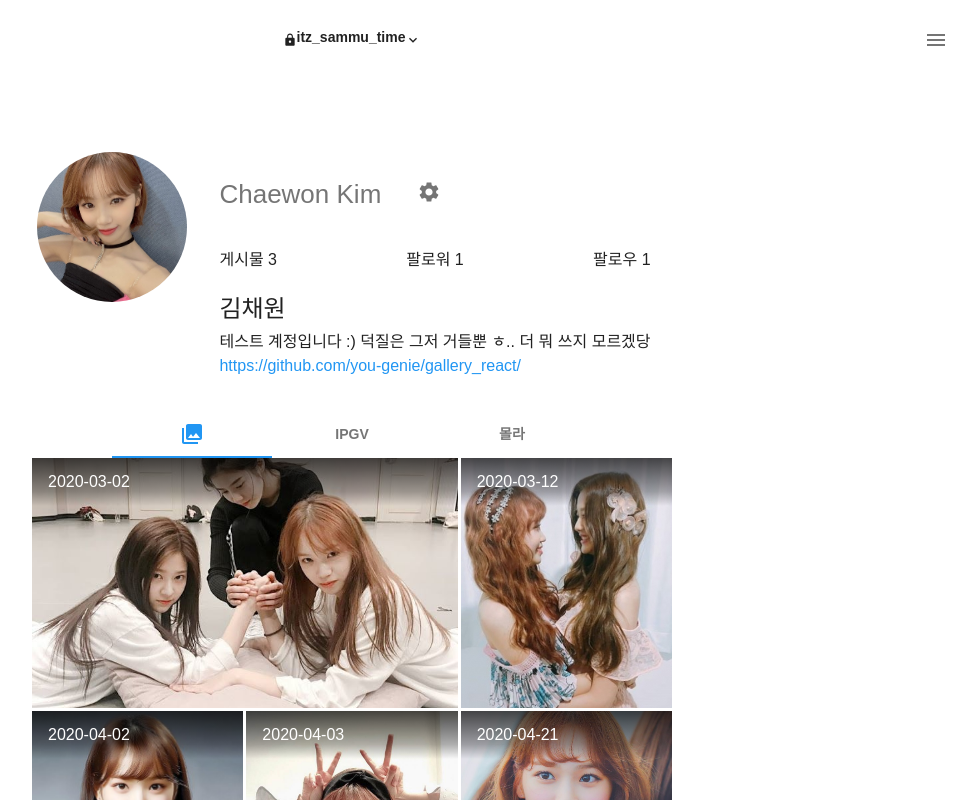
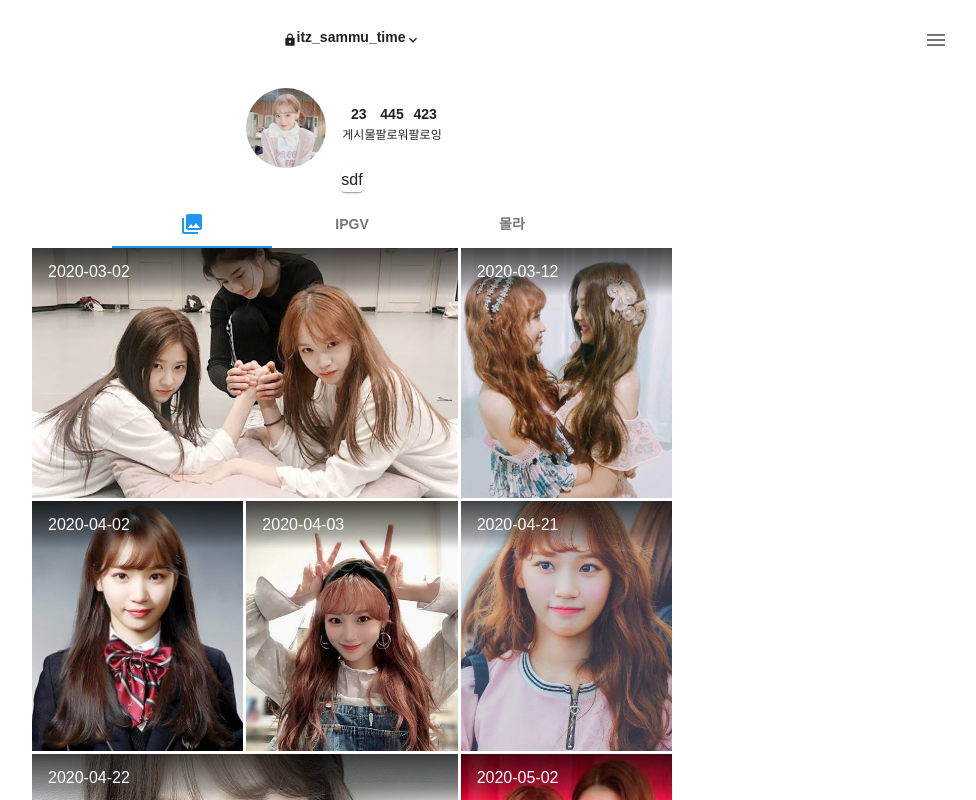
Before and after one commit to you-genie/formixmatch, a React (Create React App) app: page / in a window 1280 px wide. Shown: the top 800 px of the page, without its empty margins (288-1264 px from the left). Built offline with nearby package versions, Linux system fonts and the light colour scheme.

Commit message:
[#2] Modification on statistics / ProfileCard

```diff
--- a/src/App.js
+++ b/src/App.js
@@ -2,7 +2,7 @@ import withRoot from './modules/withRoot'
 import React, { Component } from 'react';
 import { BrowserRouter as Router, Route, Switch } from 'react-router-dom';
 
-import AppBar from "./modules/components/ProfileAppBar";
+import AppBar from "./modules/components/appBar/ProfileAppBar";
 import AppFooter from "./modules/views/AppFooter";
 import Home from "./modules/routes/MyFeed";
 import Pictorant from "./modules/routes/Pictorant";
--- a/src/modules/components/ProfileCard.js
+++ b/src/modules/components/ProfileCard.js
@@ -13,6 +13,7 @@ import IconButton from '@material-ui/core/IconButton';
 import SettingIcon from '@material-ui/icons/Settings';
 import ProfileImg from '../../assets/icons/profile.jpg';
 import theme from "../theme";
+import TextButton from "./TextButton";
 
 const useStyles = makeStyles((theme) => ({
     root: {
@@ -21,15 +22,9 @@ const useStyles = makeStyles((theme) => ({
         justify: 'center',
         margin: theme.spacing(1),
     },
-    card: {
-        position: 'relative',
-        justifySelf: 'center',
+    upCard: {
+        height: theme.spacing(10),
         display: 'flex',
-        [theme.breakpoints.down('sm')]: {
-            display: 'block',
-        },
-    },
-    cover: {
     },
     name: {
         margin: theme.spacing(8, 1, 1, 0),
@@ -38,30 +33,14 @@ const useStyles = makeStyles((theme) => ({
         }
     },
     profileImg: {
-        width: '150px',
-        height: '150px',
-        [theme.breakpoints.down('sm')]: {
-            width: '100px',
-            height: '100px',
-            margin: theme.spacing(0, 4)
-        },
-        margin: theme.spacing(8, 0, 0),
-    },
-    profileButton: {
-        margin: theme.spacing(0, 0, 3, 3),
-        [theme.breakpoints.down('sm')]: {
-            margin: theme.spacing(0, 0, 0, 2),
-            paddingBottom: theme.spacing(2)
-        },
+        width: '80px',
+        height: '80px',
     },
     infoGrid: {
         justifyItems: 'center',
         alignItems: 'center',
-        marginBottom: theme.spacing(2),
-        [theme.breakpoints.down('sm')]: {
-            margin: theme.spacing(0),
-            paddingTop: theme.spacing(-1)
-        }
+        flex: 1,
+        marginBottom: theme.spacing(2)
     },
     cardContentGrid: {
         [theme.breakpoints.down('sm')]: {
@@ -72,6 +51,7 @@ const useStyles = makeStyles((theme) => ({
 }))
 
 function ProfileCard(props) {
+    const {id, uid, statistics, name, profile, description, sites} = props;
     const classes = useStyles();
     const preventDefault = (event) => event.preventDefault();
 
@@ -82,78 +62,55 @@ function ProfileCard(props) {
             className={classes.root}>
             <Card
                 elevation='0'
-                className={classes.card}>
+                className={classes.upCard}>
                 <CardMedia
-                    className={classes.cover}
                     title="Youjin Chung" >
                     <Avatar
                         className={classes.profileImg}
-                            src={ProfileImg} />
+                            src={profile} />
                 </CardMedia>
                 <CardContent >
                     <Grid
-                        className={classes.cardContentGrid}>
-                        <Grid
-                            className={classes.name}
-                            container
-                            direction='row'
-                        >
-                            <Typography
-                                variant="h4" color="textSecondary">
-                                Chaewon Kim
-                            </Typography>
-                            <IconButton
-                                className={classes.profileButton}
-                            >
-                                <SettingIcon />
-                            </IconButton>
-                        </Grid>
-                        <Grid
-                            container
-                            direction='row'
-                            justify='space-between'
-                            xs={10}
-                            sm={10}
-                            lg={12}
-                            className={classes.infoGrid}>
-                            <Typography variant='caption1'>
-                                게시물 3
-                            </Typography>
-                            <Typography variant='caption1'>
-                                팔로워 1
-                            </Typography>
-                            <Typography variant='caption1'>
-                                팔로우 1
-                            </Typography>
-                        </Grid>
-                        <Typography variant='subtitle1'>
-                            김채원
-                        </Typography>
-                        <Typography
-                            variant="body2">
-                            테스트 계정입니다 :) 덕질은 그저 거들뿐 ㅎ..
-                            더 뭐 쓰지
-                            모르겠당
-                        </Typography>
-                        <Typography
-                            variant='caption'>
-                            <Link
-                                href='#'
-                                color='primary'
-                                onClick={preventDefault}>
-                                <Typography
-                                    variant="body2">
-                                    https://github.com/you-genie/gallery_react/
-                                </Typography>
-                            </Link>
-                        </Typography>
+                        container
+                        direction='row'
+                        justify='space-between'
+                        className={classes.infoGrid}>
+                        <TextButton
+                            id='feeds'
+                            statistics={statistics.feeds}
+                            description='게시물' />
+                        <TextButton
+                            id='followers'
+                            statistics={statistics.followers}
+                            description='팔로워' />
+                        <TextButton
+                            id='following'
+                            statistics={statistics.following}
+                            description='팔로잉' />
                     </Grid>
-
                 </CardContent >
+            </Card>
+            <Card>
+                sdf
             </Card>
         </Grid>
 
     );
 }
 
+ProfileCard.defaultProps = {
+    id: 'itz_sammu_time',
+    uid: 0,
+    statistics: {
+        feeds: 23,
+        followers: 445,
+        following: 423,
+    },
+    profile: '/users/1234.jpg',
+    name: '김채원',
+    description: '테스트 계정입니다 :) 덕질은 그저 거들뿐 ㅎ.... 더 뭐 쓰지 모르겠당',
+    sites: [
+        'https://github.com/you-genie/gallery_react/'
+    ],
+}
 export default ProfileCard;
--- /dev/null
+++ b/src/modules/components/TextButton.js
@@ -0,0 +1,28 @@
+import React from 'react';
+import {fade, makeStyles} from '@material-ui/core/styles/';
+import Grid from '@material-ui/core/Grid';
+import ButtonBase from '@material-ui/core/ButtonBase';
+import Typography from '@material-ui/core/Typography';
+
+function TextButton(props) {
+    const {id, statistics, description} = props;
+    return (
+        <ButtonBase
+            focusRipple
+            key={id}>
+            <Grid
+                direction='column'
+                container>
+                <Typography variant='subtitle2'>
+                    {statistics}
+                </Typography>
+                <Typography variant='caption'>
+                    {description}
+                </Typography>
+            </Grid>
+
+        </ButtonBase>
+    )
+}
+
+export default TextButton;
```
Also changed, not shown: src/modules/components/appBar/ProfileAppBar.js (renamed from src/modules/components/ProfileAppBar.js), src/modules/components/appBar/ToolBar.js (added).
